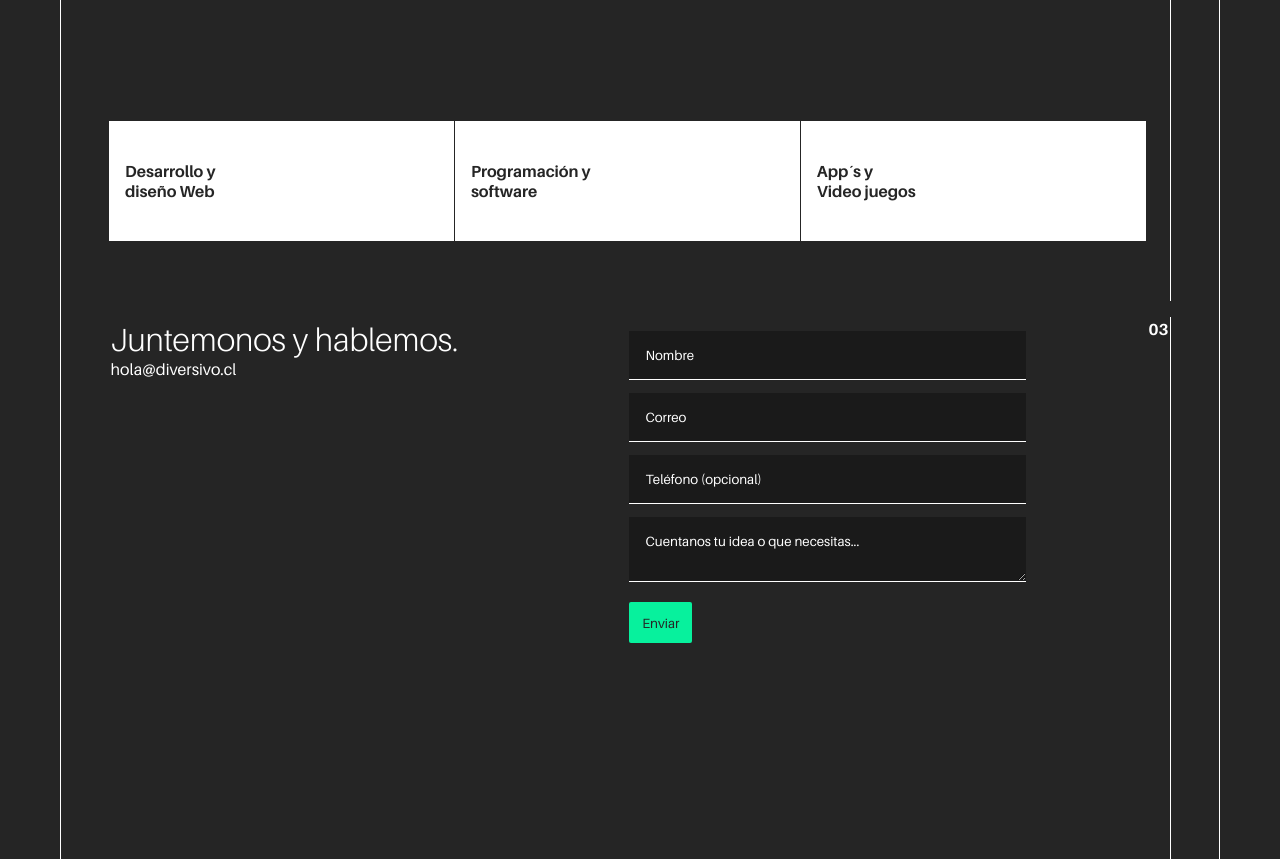
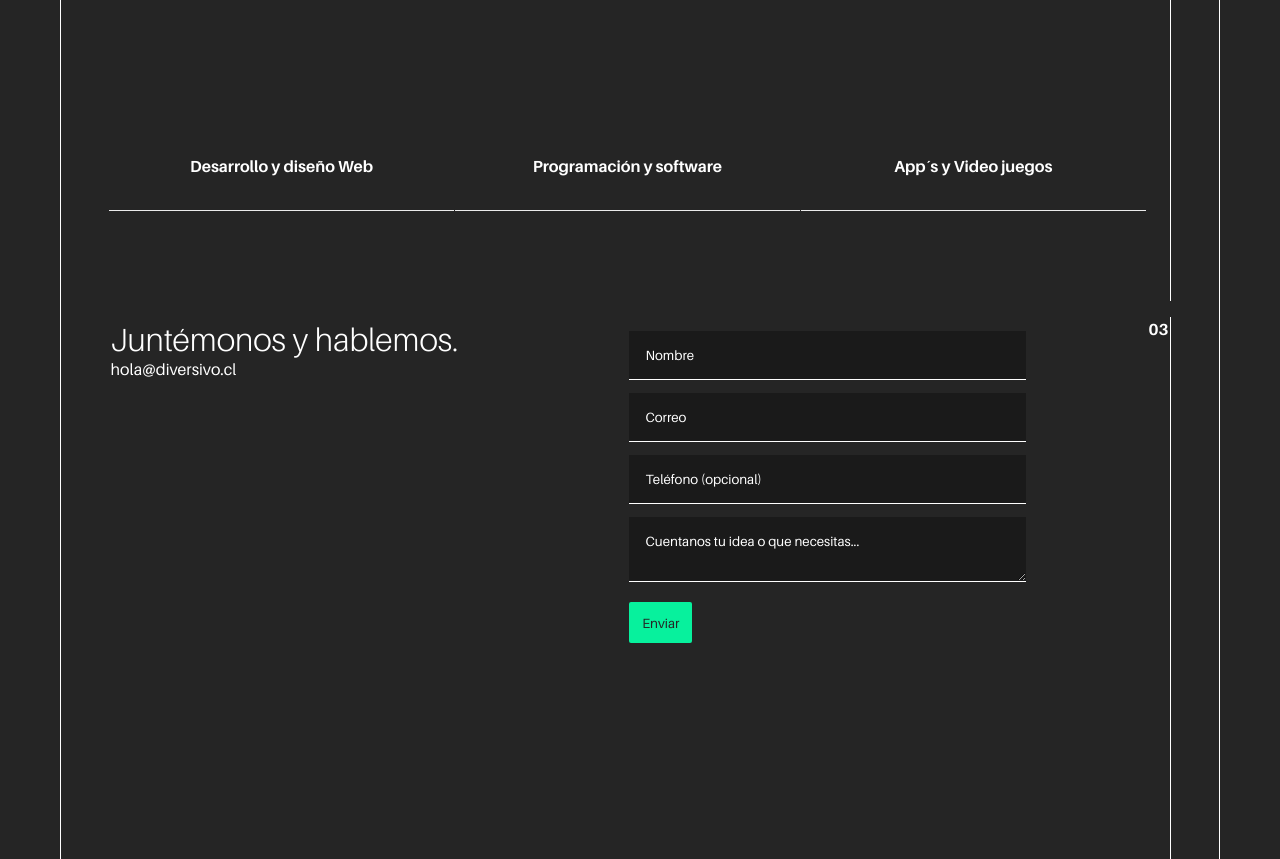
Before and after one commit to diversivo/landing, a website built with webpack: page client/public/index.html in a window 1280 px wide. Shown: the part 1380-2239 px from the top of the page. Built offline with nearby package versions, Linux system fonts and the light colour scheme.

Commit message:
cambios en imagenes de serivicios y posiciones de botones
se cambian las imagenes de los servicios a fondos en blanco y negro.

```diff
--- a/client/public/index.html
+++ b/client/public/index.html
@@ -41,17 +41,14 @@
           <h4>Todos te van a decir que son los mejores. Nosotros la tenemos clara: Lo que nos hace diferentes es una sola cosa;
             Nunca nos Aburrimos.</h4>
         </div>
-        <div class="box service service-1" id="web">
-          <h5>Desarrollo y
-            <br> diseño Web</h5>
+        <div class="box service service-button service-1" id="web">
+          <h5>Desarrollo y diseño Web</h5>
         </div>
-        <div class="box service service-2" id="software">
-          <h5>Programación y
-            <br>software</h5>
+        <div class="box service service-button service-2" id="software">
+          <h5>Programación y software</h5>
         </div>
-        <div class="box service service-3" id="apps">
-          <h5>App´s y
-            <br> Video juegos</h5>
+        <div class="box service service-button service-3" id="apps">
+          <h5>App´s y Video juegos</h5>
         </div>
         <div class="box number-page">
           <p>
@@ -69,7 +66,7 @@
     <article class="container-3">
       <div class="main-content grid grid-contact">
         <div class="box contact__info">
-          <h2>Juntemonos y hablemos.</h2>
+          <h2>Juntémonos y hablemos.</h2>
           <p>hola@diversivo.cl</p>
         </div>
         <div class="box contact__form">
--- a/client/src/sass/modules/grids/_services.scss
+++ b/client/src/sass/modules/grids/_services.scss
@@ -20,38 +20,10 @@
 }
 
 .service{
-  align-self: stretch;
-  justify-self: stretch;
-  display: flex;
-  flex-direction: column;
-  align-items: flex-start;
-  justify-content: center;
-  padding-left: 1rem;
-  background-color: var(--white);
-  position: relative;
-  transition: all .2s ease-in-out;
-  height: 120px;
-  top: 0;
   h5{
     transition: all .2s ease-in-out;
     top: 0;
     position: relative;
-  }
-  &:hover{
-    padding-left: 2rem;
-    top: -10px;
-    background-color: var(--black);
-    box-shadow: var(--box-shadow);
-    z-index: 20;
-    transition: all .2s ease-in-out;
-    h5{
-      color: var(--white);
-    }
-    .btn{
-      opacity: 1;
-      position: absolute;
-      top: 100px;
-    }
   }
   &:active{
     background-color: var(--black);
@@ -78,7 +50,7 @@
   }
 
   h5{
-    color: var(--black);
+    color: var(--white);
   }
   &-1{
     grid-area: service1
@@ -93,3 +65,25 @@
     grid-area: service4
   }
 }
+
+.service-button{
+  text-align: center;
+  border-bottom: 1px solid var(--medium-grey);
+  align-self: stretch;
+  justify-self: stretch;
+  display: flex;
+  flex-direction: column;
+  justify-content: center;
+  position: relative;
+  transition: all .2s ease-in-out;
+  height: 90px;
+  top: 0;
+  &:hover{
+    padding-left: 2rem;
+    top: -10px;
+    background-color: var(--black);
+    box-shadow: var(--box-shadow);
+    z-index: 20;
+    transition: all .2s ease-in-out;
+  }
+}
```
Also changed, not shown: client/public/img/bg-desarrollo.jpg, client/public/img/bg-fondo.jpg (deleted), client/public/img/bg-movil.jpg, client/public/img/bg-web.jpg.
